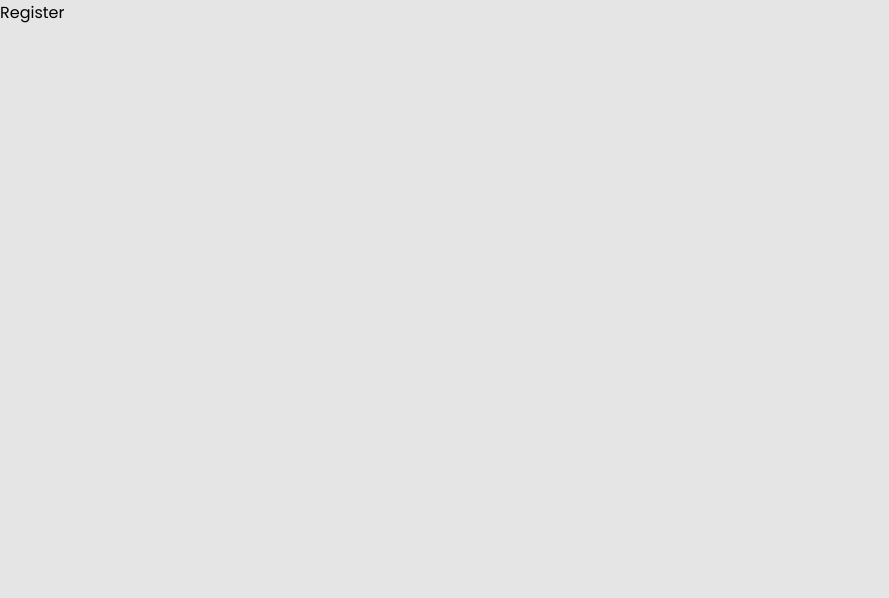
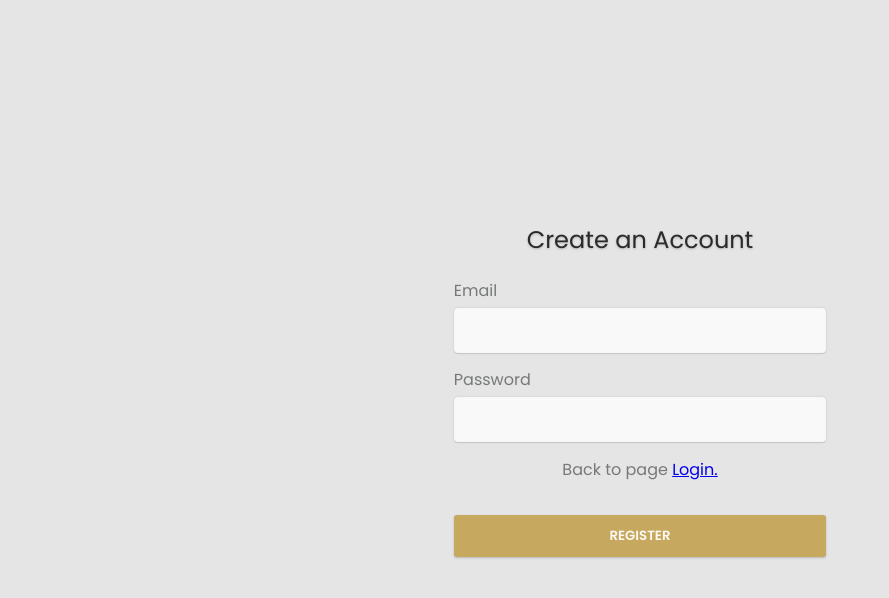
Before and after one commit to MathFerreira01/Task-Management-System, a React (Vite) app in the folder Frontend/: page /register in a window 1280 px wide. Shown: the top 598 px of the page, without its empty margins (0-889 px from the left). Built offline with nearby package versions, Linux system fonts and the light colour scheme; no server answers.

Commit message:
feat: criado a função de login, cadastro e logout, e foi construida a rota privada na pasta routes.

```diff
--- a/Frontend/package.json
+++ b/Frontend/package.json
@@ -14,6 +14,7 @@
     "@types/react-router-dom": "^5.3.3",
     "@types/styled-components": "^5.1.26",
     "axios": "^1.2.2",
+    "firebase": "^9.15.0",
     "react": "^18.2.0",
     "react-dom": "^18.2.0",
     "react-router-dom": "^6.6.2",
--- a/Frontend/src/Components/Header/index.tsx
+++ b/Frontend/src/Components/Header/index.tsx
@@ -1,8 +1,17 @@
 import { useState } from "react";
+import { useAuth } from "../../Context/Provider";
+import { useNavigate } from "react-router-dom";
 import { Hamburger, Logo, Menu, MenuLink, Nav, ButtonLogout } from "./styles";
 
 const Header = () => {
   const [isOpen, setIsOpen] = useState<boolean>(false);
+  const navigate = useNavigate();
+  const { logout } = useAuth();
+
+  const handleLogout = async () => {
+    logout();
+    navigate("/login");
+  };
 
   return (
     <Nav>
@@ -15,9 +24,7 @@ const Header = () => {
       <Menu isOpen={isOpen}>
         <MenuLink to="/users">Users</MenuLink>
         <MenuLink to="/ramdom-dog">Profile</MenuLink>
-        <MenuLink to="/users">
-          <ButtonLogout children="Logout" />
-        </MenuLink>
+        <ButtonLogout children="Logout" onClick={handleLogout} />
       </Menu>
     </Nav>
   );
--- a/Frontend/src/Context/Auth.ts
+++ /dev/null
@@ -1,5 +0,0 @@
-import { createContext } from "react";
-
-const AuthContext = createContext({});
-
-export default AuthContext;
--- a/Frontend/src/Context/Provider.tsx
+++ b/Frontend/src/Context/Provider.tsx
@@ -1,13 +1,62 @@
-import { useState, ReactElement } from "react";
-import AuthContext from "./Auth";
+import {
+  useContext,
+  useState,
+  ReactElement,
+  createContext,
+  useEffect,
+} from "react";
+import { auth } from "../services/firebase";
+import {
+  User,
+  createUserWithEmailAndPassword,
+  signInWithEmailAndPassword,
+  signOut,
+  onAuthStateChanged,
+  UserCredential,
+} from "firebase/auth";
 
-const AuthProvider = ({ children }: { children: ReactElement }) => {
-  const [token, setToken] = useState({});
+export interface AuthContextModel {
+  user: User | null;
+  signIn: (email: string, password: string) => Promise<UserCredential>;
+  signUp: (email: string, password: string) => Promise<UserCredential>;
+  logout: () => {};
+}
+
+const UserContext = createContext<AuthContextModel>({} as AuthContextModel);
+
+const AuthContextProvider = ({ children }: { children: ReactElement }) => {
+  const [user, setUser] = useState<User | null>(null);
+
+  const signUp = (email: string, password: string) => {
+    return createUserWithEmailAndPassword(auth, email, password);
+  };
+
+  const signIn = (email: string, password: string) => {
+    return signInWithEmailAndPassword(auth, email, password);
+  };
+
+  const logout = () => {
+    return signOut(auth);
+  };
+
+  useEffect(() => {
+    const unsubscribe = auth.onAuthStateChanged((user) => {
+      setUser(user);
+    });
+    return () => {
+      unsubscribe();
+    };
+  }, []);
+
   return (
-    <AuthContext.Provider value={{ token, setToken }}>
+    <UserContext.Provider value={{ signUp, logout, signIn, user }}>
       {children}
-    </AuthContext.Provider>
+    </UserContext.Provider>
   );
 };
 
-export default AuthProvider;
+export default AuthContextProvider;
+
+export const useAuth = () => {
+  return useContext(UserContext);
+};
--- a/Frontend/src/Pages/Login/index.tsx
+++ b/Frontend/src/Pages/Login/index.tsx
@@ -1,51 +1,45 @@
-import { useContext, useState } from "react";
+import { FormEvent, useState } from "react";
+import { Link, useNavigate } from "react-router-dom";
+import { ToastContainer, toast } from "react-toastify";
+
 import { Wrapper, Title, Form, Label, Span } from "./styles";
-import useAuth from "../../hooks/useAuth";
-import axios from "axios";
 
-import { Link } from "react-router-dom";
 import ClickButton from "../../Components/Button";
 import Input from "../../Components/Input";
-import { useNavigate } from "react-router-dom";
+import { useAuth } from "../../Context/Provider";
 
 const Login = () => {
-  const [user, setUser] = useState<string>("");
+  const [email, setEmail] = useState<string>("");
   const [password, setPassword] = useState<string>("");
-  const { setToken } = useAuth();
+  const navigate = useNavigate();
+  const { user, signIn } = useAuth();
 
-  const navigate = useNavigate();
-
-  const handleSubmit = async (e: SubmitEvent) => {
+  const handleSubmit = async (e: FormEvent) => {
     e.preventDefault();
-
     try {
-      const response = await axios.post(
-        JSON.stringify({ user, password}),
-        {
-          headers: { "Content-type": "application/json" },
-          withCredentials: true,
-        }
-      );
-      setToken({ user, password });
-      setUser("");
-      setPassword("");
-      navigate("/");
+      await signIn(email, password);
+      try {
+        navigate("/");
+      } catch (error) {
+        console.log(error);
+      }
     } catch (error) {
-      console.log("Deu erro");
+      console.log(error);
     }
   };
 
   return (
     <>
+      <ToastContainer />
       <Wrapper>
         <Title>Log in to access your account</Title>
-        <Form>
+        <Form onSubmit={handleSubmit}>
           <Label>Email</Label>
           <Input
             type="text"
             name="user"
-            value={user}
-            onChange={(event) => setUser(event.target.value)}
+            value={email}
+            onChange={(event) => setEmail(event.target.value)}
           />
           <Label>Password</Label>
           <Input
@@ -55,7 +49,7 @@ const Login = () => {
             onChange={(event) => setPassword(event.target.value)}
           />
           <Span>
-            Do not have an account yet? <Link to="/cadastro">Register</Link>
+            Do not have an account yet? <Link to="/register">Register</Link>
           </Span>
           <ClickButton children="Login" />
         </Form>
--- a/Frontend/src/Pages/Register/index.tsx
+++ b/Frontend/src/Pages/Register/index.tsx
@@ -1,7 +1,57 @@
+import { useState, FormEvent } from "react";
+import { Link, useNavigate } from "react-router-dom";
+
+import { Wrapper, Title, Form, Label, Span } from "./styles";
+import ClickButton from "../../Components/Button";
+import Input from "../../Components/Input";
+
+import { useAuth } from "../../Context/Provider";
+
 const Register = () => {
-    return (
-        <div>Register</div>
-    )
-}
+  const [email, setEmail] = useState<string>("");
+  const [password, setPassword] = useState<string>("");
+  const navigate = useNavigate();
+  const { signUp } = useAuth();
 
-export default Register
+  const handleSubmit = async (e: FormEvent) => {
+    e.preventDefault();
+    try {
+      await signUp(email, password);
+      try {
+        navigate("/");
+      } catch (error) {
+        console.log(error);
+      }
+    } catch (error) {
+      console.log(error);
+    }
+  };
+
+  return (
+    <Wrapper>
+      <Title>Create an Account</Title>
+      <Form onSubmit={handleSubmit}>
+        <Label>Email</Label>
+        <Input
+          type="email"
+          name="email"
+          value={email}
+          onChange={(event) => setEmail(event.target.value)}
+        />
+        <Label>Password</Label>
+        <Input
+          type="password"
+          name="password"
+          value={password}
+          onChange={(event) => setPassword(event.target.value)}
+        />
+        <Span>
+          Back to page <Link to="/login">Login.</Link>
+        </Span>
+        <ClickButton children="Register" />
+      </Form>
+    </Wrapper>
+  );
+};
+
+export default Register;
--- /dev/null
+++ b/Frontend/src/Pages/Register/styles.ts
@@ -0,0 +1,36 @@
+import styled from 'styled-components';
+
+export const Wrapper = styled.section`
+    width: 100vw;
+    height: 100vh;
+    display: flex;
+    flex-direction: column;
+    justify-content: center;
+    align-items: center;
+`;
+
+export const Form = styled.form`
+    width: 100%;
+    max-width: 414px;
+    padding: 1.3rem;
+    display: flex;
+    flex-direction: column;
+`;
+
+export const Label = styled.label`
+    color: #76787A;
+    padding-bottom: 5px;
+`;
+
+export const Span = styled.span`
+    color: #76787A;
+    padding-bottom: 5px;
+    text-align: center;
+    padding-bottom: 1.5em;
+`;
+
+export const Title = styled.h2`
+    font-weight: normal;
+    color: #2a2a29;
+    text-shadow: 0 1px 3px rgba(0, 0, 0, 0.1), 0 1px 2px rgba(0, 0, 0, 0.1);
+`;
--- a/Frontend/src/Routes/App.Routes.tsx
+++ b/Frontend/src/Routes/App.Routes.tsx
@@ -3,14 +3,14 @@ import AuthProvider from "../Context/Provider";
 import Home from "../Pages/Home";
 import Login from "../Pages/Login";
 import Register from "../Pages/Register";
-import PrivateRoute from "./Private";
+import ProtectedRoute from "./Private";
 
 const AppRoutes = () => {
   return (
     <BrowserRouter>
       <AuthProvider>
         <Routes>
-          <Route element={<PrivateRoute />}>
+          <Route element={<ProtectedRoute />}>
             <Route path="/" element={<Home />} />
           </Route>
           <Route path="/login" element={<Login />} />
--- a/Frontend/src/Routes/Private.tsx
+++ b/Frontend/src/Routes/Private.tsx
@@ -1,13 +1,10 @@
-import { useContext } from "react";
 import { Navigate, Outlet } from "react-router-dom";
-import AuthContext from "../Context/Auth";
+import { useAuth } from "../Context/Provider";
 
-const PrivateRoute = () => {
-//   const { token } = useContext(AuthContext);
+const ProtectedRoute = () => {
+  const { user } = useAuth();
 
-  const auth = { token: true };
-
-  return auth.token ? <Outlet /> : <Navigate to="/login" />;
+  return user ? <Outlet /> : <Navigate to="/login" />;
 };
 
-export default PrivateRoute;
+export default ProtectedRoute;
--- a/Frontend/src/hooks/useAuth.ts
+++ /dev/null
@@ -1,8 +0,0 @@
-import { useContext } from "react";
-import AuthContext from "../Context/Auth";
-
-const useAuth = () => {
-  return useContext(AuthContext);
-};
-
-export default useAuth;
--- a/Frontend/src/services/AuthApi.ts
+++ /dev/null
@@ -1,5 +0,0 @@
-import axios from "axios";
-
-export default axios.create({
-  baseURL: "http://localhost:3500",
-});
--- /dev/null
+++ b/Frontend/src/services/firebase.ts
@@ -0,0 +1,14 @@
+import { initializeApp } from "firebase/app";
+import { getAuth } from 'firebase/auth'
+
+const firebaseConfig = {
+  apiKey: "AIzaSyAik9q7IYaX6pzhLCqnnIG4Vk-pVfmJWjs",
+  authDomain: "task-manager-f575e.firebaseapp.com",
+  projectId: "task-manager-f575e",
+  storageBucket: "task-manager-f575e.appspot.com",
+  messagingSenderId: "798276901228",
+  appId: "1:798276901228:web:bd8a6473540b790495bb49"
+};
+
+const app = initializeApp(firebaseConfig);
+export const auth = getAuth(app)
```
Also changed, not shown: 1 other file (tests, documents, lock files or other folders).
